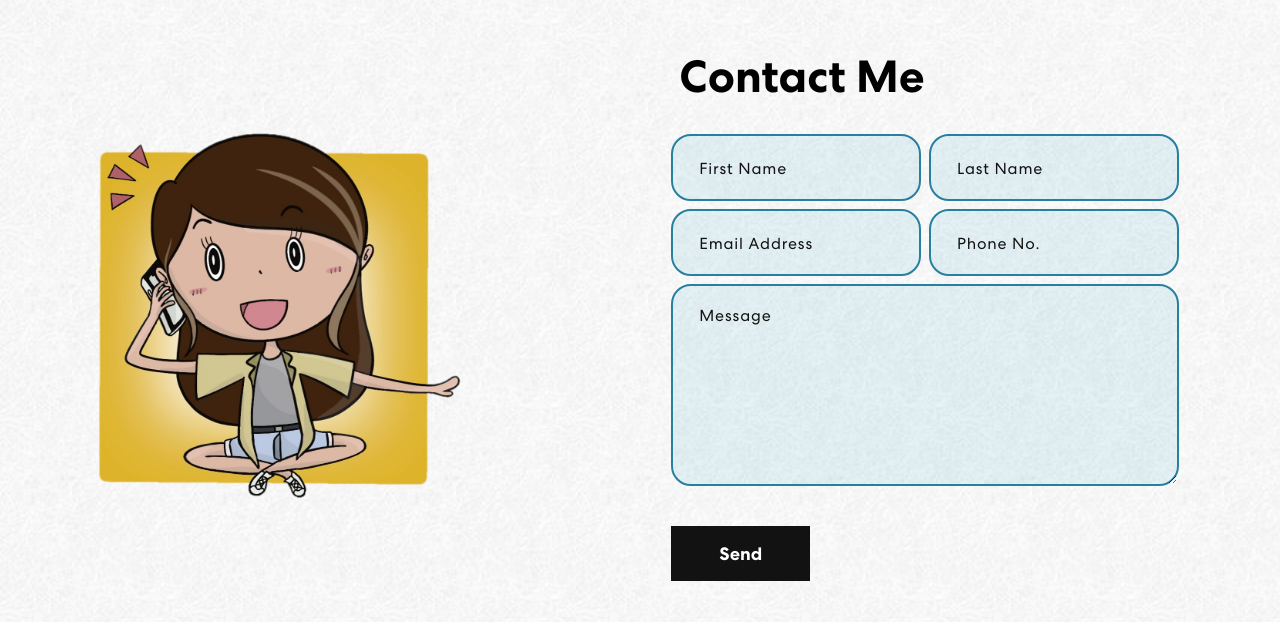
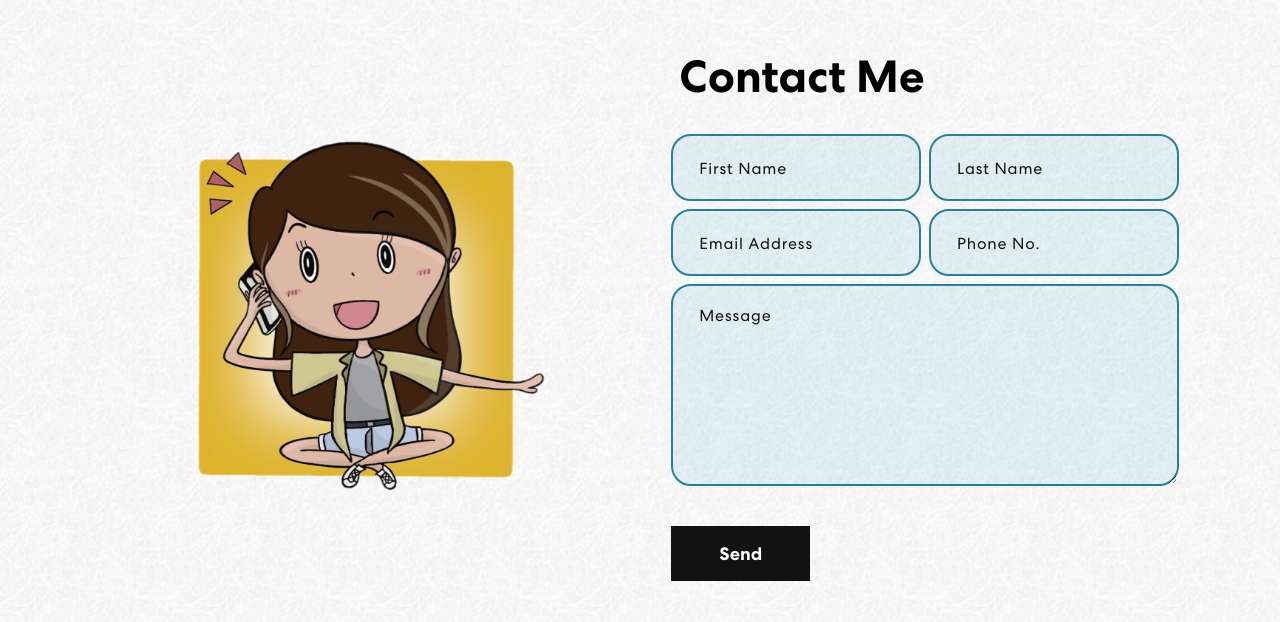
Before and after one commit to yinhsuan/portfolio, a React (Create React App) app: page / in a window 1280 px wide. Shown: the part 3478-4100 px from the top of the page. Built offline with nearby package versions, Linux system fonts and the light colour scheme.

Commit message:
center the contact image

```diff
--- a/src/App.css
+++ b/src/App.css
@@ -597,9 +597,14 @@ nav.navbar .navbar-toggler[aria-expanded="true"] .navbar-toggler-icon {
   /* background-image: url('./assets/img/banner-bg.png'); */
   padding: 100px 0 100px 0;
   overflow-x: hidden;
+  display: flex;
+  justify-content: center;
+  align-items: center;
 }
 .contact img {
   width: 70%;
+  display: block;
+  margin: 0 auto;
 }
 .contact h2 {
   color: #000000;
--- a/src/components/Contact.js
+++ b/src/components/Contact.js
@@ -59,7 +59,7 @@ export const Contact = () => {
             <TrackVisibility>
                 {({ isVisible }) =>
                     <div className={isVisible ? "animate__animated animate__zoomIn" : ""}>
-                    <img src={headerImg} alt="Contact Img"/>
+                      <img src={headerImg} alt="Contact Img"/>
                     </div>}
                 </TrackVisibility>
           </Col>
```
Also changed, not shown: src/assets/img/contact-img.png.
